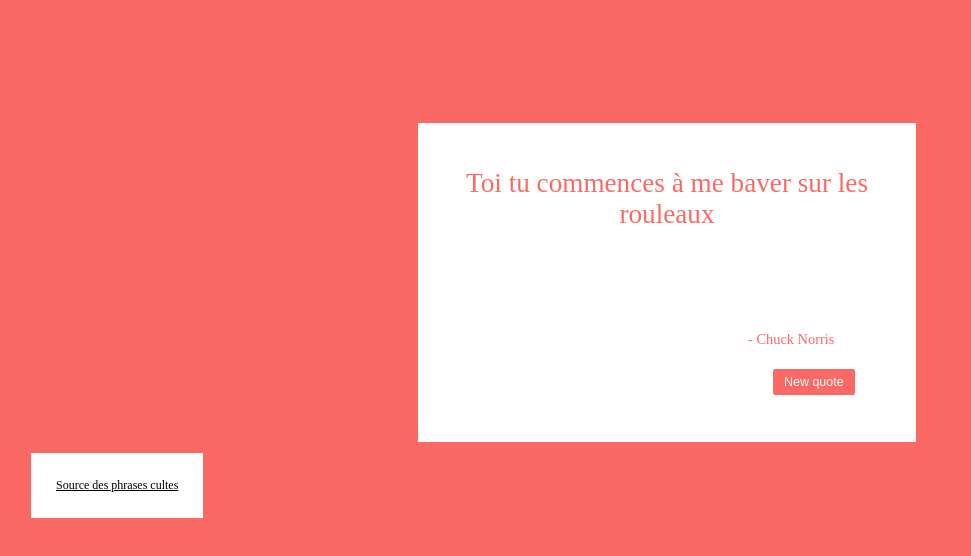
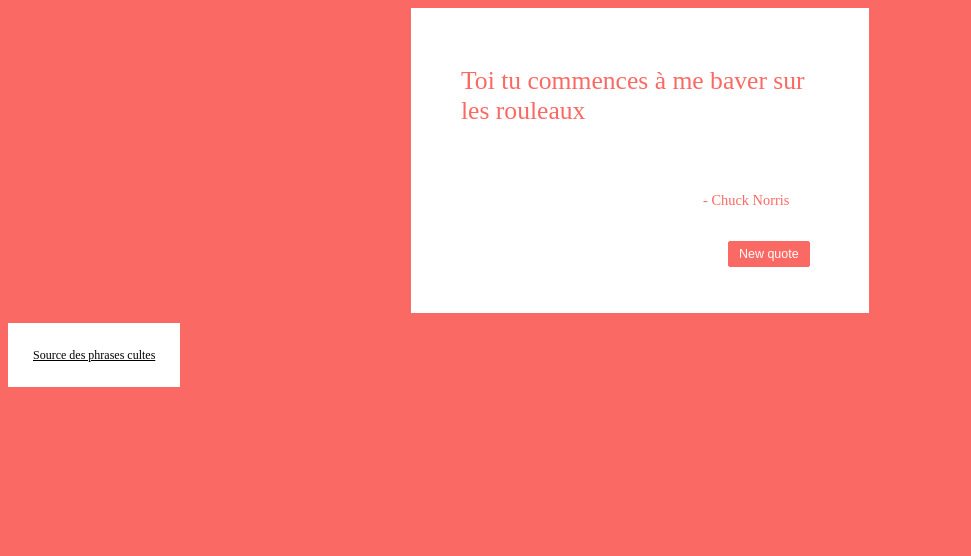
Before and after one commit to Samsara-GOG/TP-Chuck-Norris, a plain HTML site: page index.html in a window 1280 px wide. Shown: the whole page, without its empty margins (0-971 px from the left). Drawn offline with Linux system fonts and the light colour scheme.

Commit message:
Lancement de la version 2 du TP Chuck Norris
Ajout flex

```diff
--- a/index.html
+++ b/index.html
@@ -9,15 +9,20 @@
 </head>
 <body>
     <div class="block">
-        <div class="description">
+        <div class="block__quote">
             <blockquote class="quote">Toi tu commences à me baver sur les rouleaux</blockquote>
+        </div>
+        <div class="block__author">
             <p class="author">- Chuck Norris</p>
+        </div>
+        <div class="block__btn">
             <button class="newQuote">New quote</button>
         </div>
     </div>
-    <div>
+    <div class="block__source">
         <a class="source" href="https://www.jokeme.fr/les-meilleures-repliques-de-chuck-norris.htm" target="_blank" alt="Source des phrases cultes<">Source des phrases cultes</a>
     </div>
+
 
     <script src="app.js"></script>
     <script src="https://use.fontawesome.com/ea7601a7fd.js"></script>
--- a/style.css
+++ b/style.css
@@ -2,58 +2,67 @@ body {
     background-color: #fb6964;
 }
 
-blockquote {
-    margin: 30px 10px;
+.block {
+    display: flex;
+    flex-direction: column;
+    position: relative;
+    max-width: 458px;
+    height: 305px;
+    background-color: white;
+    color: #fb6964;
+    margin: 0 auto;
+    align-items: center;
+    align-content: center;
+    justify-content: center;
 }
 
-.block {
-    position: fixed;
-    max-width: 460px;
-    max-height: 275px;
-    margin-left: 400px;
-    margin-top: 115px;
+.block__quote {
+    position: relative;
+    bottom: 65px;
+    left: 10px;
+    align-self: center;
+    width: 458px;
 }
 
-.description {
-    font-size: 1.7rem;
-    position: relative;
-    height: 309px;
+.block__author {
+    position: absolute;
+    bottom: 75px;
+    width: 146px;
+    align-self: flex-end;
+    margin-right: 35px;
+}
+
+.block__btn {
+    position: absolute;
+    bottom: 46px;
+    left: 317px;
+    width: 150px;
+    align-self: flex-end;
+}
+
+.block__source {
+    margin-top: 32px;
     width: 458px;
-    margin: 0 10px;
-    background-color: white;
-    color: #fb6964;
-    padding: 5px 20px;
+    align-self: flex-start;
 }
 
 .quote {
-    padding: 10px;
+    font-size: 1.6rem;
     color: #fb6964;
-    text-align: center;
 }
 
 .author {
-    display: block;
-    position: absolute;
     color: #fb6964;
-    text-align: right;
     padding: 15px;
     font-size: 0.9rem;
-    top: 179px;
-    left: 315px;
 }
 
 .newQuote {
-    position: absolute;
     border-radius: 2px;
     border: 1px solid #fb6964;
     background-color: #fb6964;
     color:#fff;
-    text-align: right;
     padding: 5px 10px;
-    font-size: 0.6rem;
-    margin: 10px;
-    top: 236px;
-    left: 345px;
     font-size: 0.78rem;
 }
 
@@ -62,13 +71,8 @@ blockquote {
 }
 
 .source {
-    display: inline-block;
-    position: absolute;
-    top: 453px;
-    left: 31px;
     font-size: 0.75rem;
     color: black;
     padding:25px;
     background-color: white;
-
 }
```
